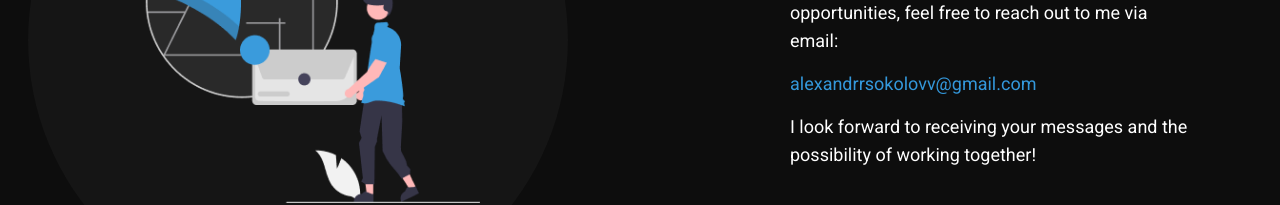
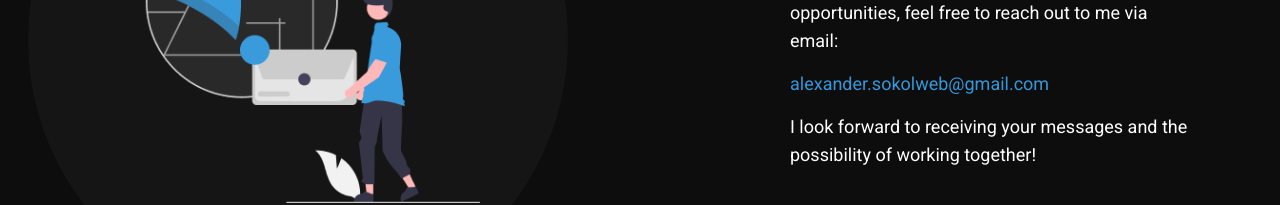
Before and after one commit to 1urt3t/sokol-web, a React (Create React App) app: page / in a window 1280 px wide. Shown: the part 1430-1635 px from the top of the page. Built offline with nearby package versions, Linux system fonts and the light colour scheme; the HTML template or start-up script is replaced by a standard one.

Commit message:
No more fix

```diff
--- a/src/components/04-page/page04.js
+++ b/src/components/04-page/page04.js
@@ -15,7 +15,7 @@ class Page04 extends React.Component {
                         <div className="page04__text__desk">
                         <div>If you have any exciting projects or collaboration
                         opportunities, feel free to reach out to me via email:</div>
-                        <a href="mailto:alexandrrsokolovv@gmail.com">alexandrrsokolovv@gmail.com</a>
+                        <a href="mailto:alexander.sokolweb@gmail.com">alexander.sokolweb@gmail.com</a>
                         <div>I look forward to receiving your messages
                         and the possibility of working together!</div>
                         </div>
```
